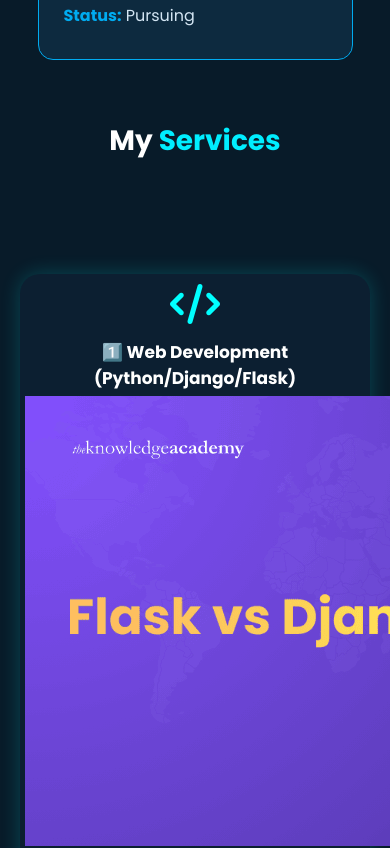
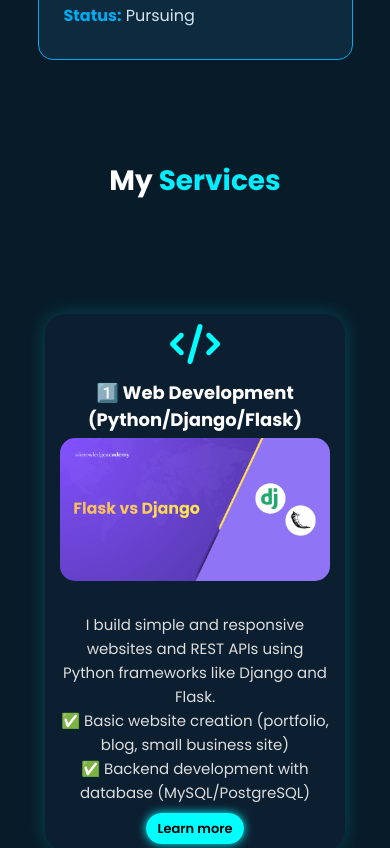
Before and after one commit to sakshi-1234588/portfolio, a plain HTML site: page index.html in a window 390 px wide. Shown: the part 2616-3464 px from the top of the page. Drawn offline with nearby package versions, Linux system fonts and the light colour scheme; a web font is replaced by a local one.

Commit message:
Updated portfolio: index.html, style.css and added project images

```diff
--- a/index.html
+++ b/index.html
@@ -181,7 +181,7 @@ My goal is to keep learning new technologies like React, FastAPI, and Cloud Depl
 
   <section id="web-details" class="details-box">
     <h2>Web Development Details</h2>
-    <img src="images/web2.png" alt="Web Development Example" class="details-image">
+    <img src="images/project/webdev.png" alt="Web Development Example" class="details-image">
     <p>
       I create modern, responsive, and secure web applications using Python and powerful frameworks like Django and Flask.
       My service focuses on building clean, efficient, and user-friendly websites that work on all devices.
@@ -190,7 +190,7 @@ My goal is to keep learning new technologies like React, FastAPI, and Cloud Depl
 
   <section id="data-details" class="details-box">
     <h2>Data Analysis & Visualization Details</h2>
-    <img src="images/visualization 2.png" alt="Data Visualization Example" class="details-image">
+    <img src="images/project/visualization.jpeg" alt="Data Visualization Example" class="details-image">
     <p>
       I help transform raw data into meaningful insights using Python’s powerful data libraries.
       My goal is to clean, analyze, and visually present data so that patterns, trends, and key information become easy to understand.
@@ -199,7 +199,7 @@ My goal is to keep learning new technologies like React, FastAPI, and Cloud Depl
 
   <section id="automation-details" class="details-box">
     <h2>Automation & Scripting Details</h2>
-    <img src="images/automation2.png" alt="Automation Example" class="details-image">
+    <img src="images/project/automation2.jpeg" alt="Automation Example" class="details-image">
     <p>
       I develop custom Python scripts to automate repetitive tasks and make everyday processes faster, more accurate, and time-saving.
       Whether it’s collecting data, managing files, or handling routine operations, my automation solutions help reduce manual work.
--- a/style.css
+++ b/style.css
@@ -829,7 +829,8 @@ body.dark-theme * {
   margin-bottom: 20px;
 }
 
- /* Services Container */
+
+/* Services Container */
 #services {
   padding: 100px 20px;
 }
@@ -848,41 +849,43 @@ body.dark-theme * {
   background-color: #0c1f31;
   border-radius: 20px;
   box-shadow: 0 0 20px rgba(0, 255, 255, 0.2);
-  padding-top: 15px 20px;
-  width: 300px;         /* Fix width to keep uniform */
+  padding: 15px 20px;       /* corrected padding */
+  width: 300px;             /* fixed width */
   transition: transform 0.3s ease, box-shadow 0.3s ease;
   text-align: center;
 }
 
+/* Hover Effect */
 .service-box:hover {
   transform: translateY(-10px);
   box-shadow: 0 0 25px rgba(0, 255, 255, 0.4);
 }
 
+/* Icon */
 .service-box i {
   font-size: 40px;
   margin-bottom: 15px;
   display: block;
 }
 
+/* Card Heading */
 #services h2 {
-  margin-top: 5px;     /* default पेक्षा कमी */
-  margin-bottom: 5px;  /* खालीचा space कमी */
-  text-underline-offset: 6px; /* रेघ थोडी लांब असेल */
-  text-decoration-thickness: 2px; /* रेघ किती जाड हवी */
-}
-
-
-
+  margin-top: 5px;
+  margin-bottom: 5px;
+  text-underline-offset: 6px;
+  text-decoration-thickness: 2px;
+  font-size: 18px;
+}
+
+/* Paragraph */
 .service-box p {
   font-size: 20px;
   color: #ddd;
   line-height: 1.6;
-  margin-bottom: 10px;
-  margin-top: 10px;
-
-}
-
+  margin: 10px 0;
+}
+
+/* Read More Button */
 .service-box .read {
   text-decoration: none;
   background-color: #00ffff;
@@ -896,32 +899,38 @@ body.dark-theme * {
 
 .service-box .read:hover {
   background-color: #0ef;
-  color: #000;
   box-shadow: 0 0 20px #00ffff, 0 0 30px #00ffff, 0 0 40px #00ffff;
 }
 
-
+/* Image inside card */
+.service-box .details-image {
+  width: 100%;        /* card width प्रमाणे stretch */
+  max-height: 180px;  /* card height control */
+  object-fit: cover;  /* distorted न होऊ देता crop */
+  border-radius: 15px;
+  margin-bottom: 15px;
+}
+
+/* Responsive for mobile */
 @media (max-width: 768px) {
   #services {
-    padding: 10px 5px; /* अजून कमी */
+    padding: 50px 10px;
   }
 
   .services-list {
     flex-direction: column;
     align-items: center;
-    gap: 10px; /* gap पण कमी केलं */
+    gap: 20px;
   }
 
   .service-box {
     width: 95%;
-   padding: 10px 5px;
+    padding: 10px 15px;
   }
 
   .service-box h2 {
     font-size: 17px;
-     margin-top: 0;
-     margin-bottom: 0;
-     padding-top: 0;
+    margin: 5px 0;
   }
 
   .service-box p {
@@ -932,7 +941,15 @@ body.dark-theme * {
     padding: 6px 12px;
     font-size: 13px;
   }
-}
+
+  .service-box .details-image {
+    max-height: 150px; /* mobile साठी slightly smaller */
+  }
+}
+
+
+
+
 .details-section {
   margin: 40px auto;
   padding: 20px 15px;
```
Also changed, not shown: 1 other file.
